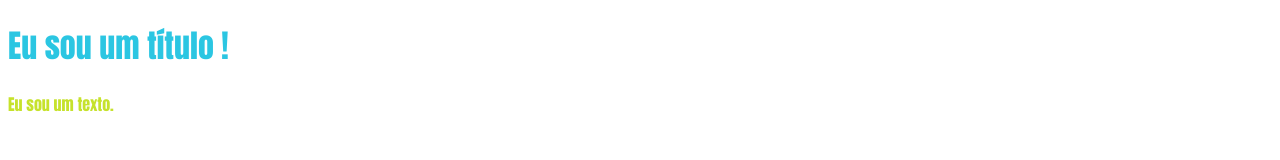
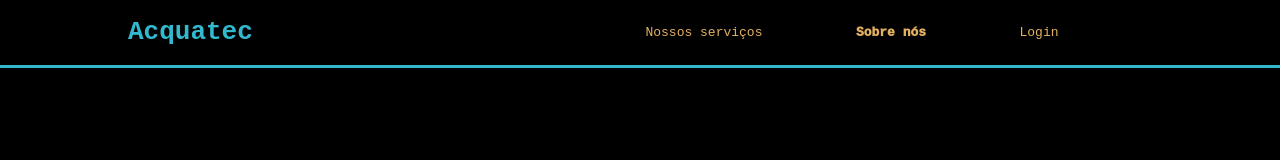
Before and after one commit to ArthurPeracolli/files-college, a plain HTML site: page Pesquisa e Inovacao/index.html in a window 1280 px wide. Drawn offline with Linux system fonts and the light colour scheme.

Commit message:
Aula 02 de HTML/CSS

```diff
--- a/Pesquisa e Inovacao/estilo.css
+++ b/Pesquisa e Inovacao/estilo.css
@@ -1,11 +1,34 @@
-.classe1 {
-    color: rgb(43, 198, 226);
-    font-weight: 800;
-    font-family: Impact, Haettenschweiler, 'Arial Narrow Bold', sans-serif;
+.header{
+    color: #32b9cd;
+    border-bottom: 3px solid #32b9cd;
 }
 
-.classe2 {
-    color: rgb(198, 226, 43);
-    font-weight: 100;
-    font-family: Impact, Haettenschweiler, 'Arial Narrow Bold', sans-serif;
+body{
+    margin: 0;
+    background-color: black;
+    font-family: monospace;
 }
+
+.container {
+    width: 80%;
+    margin: auto;
+}
+
+.header .container {
+    display:  flex;
+    justify-content:  space-between;
+}
+
+.navbar {
+    display: flex;
+    list-style: none;
+    justify-content: space-evenly;
+    padding: 0;
+    width: 600px;
+    align-items: center;
+    color: #e3b062;
+}
+
+.agora{
+    font-weight: 1000
+}
--- a/Pesquisa e Inovacao/index.html
+++ b/Pesquisa e Inovacao/index.html
@@ -5,18 +5,21 @@
     <meta charset="UTF-8">
     <meta http-equiv="X-UA-Compatible" content="IE=edge">
     <meta name="viewport" content="width=device-width, initial-scale=1.0">
-    <title>Projeto PI</title>
+    <title>Acquatec</title>
     <link rel="stylesheet" href="estilo.css">
 </head>
 
 <body>
-    <h1 class="classe1">
-        Eu sou um título !
-    </h1>
-    <p class="classe2">
-        Eu sou um texto.
-    </p>
-
+    <div class="header">
+        <div class="container">
+            <h1>Acquatec</h1>
+            <ul class="navbar">
+                <li>Nossos serviços</li>
+                <li class="agora">Sobre nós</li>
+                <li>Login</li>
+            </ul>
+        </div>
+    </div>
 </body>
 
 </html>
```
